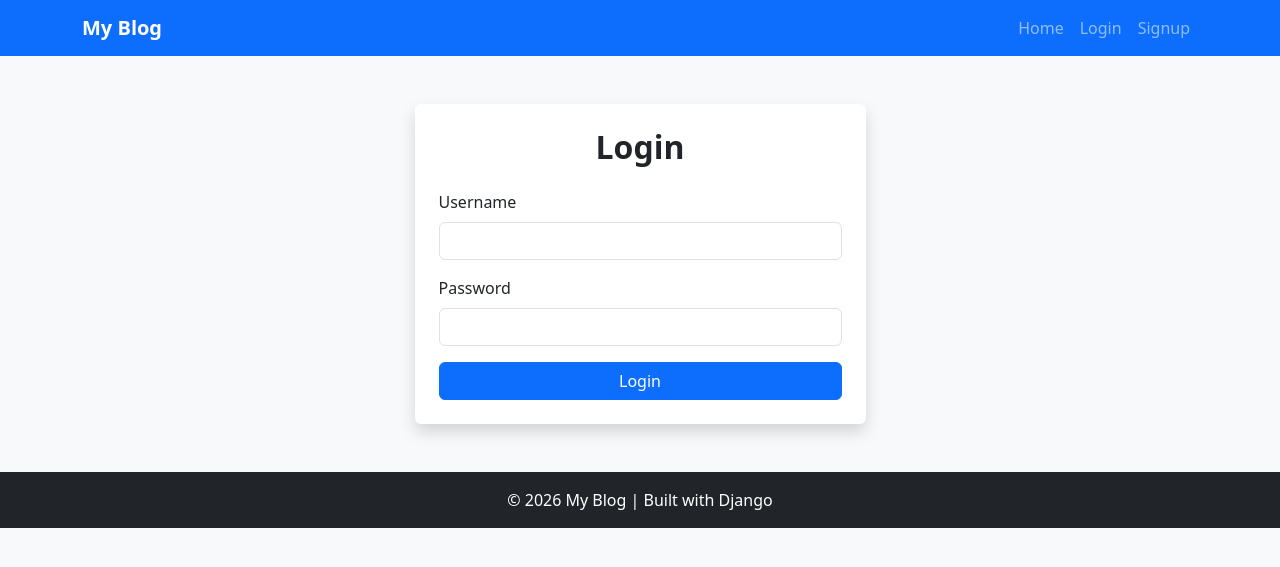
After one commit to AlexxSpring/DjangoBlogapp, a Django app: template templates/login.html in a window 1280 px wide. The commit adds this page. Shown: the top 567 px of the page. Run offline with Django 3.2, Linux system fonts and the light colour scheme; the template is opened without the code that fills it, so the values that code supplies are empty.

Commit message:
basic layout

```diff
--- a/blogapplication/urls.py
+++ b/blogapplication/urls.py
@@ -1,5 +1,6 @@
 from django.contrib import admin
 from django.urls import path, include
+from app.views import home_page, login_page
 
 from rest_framework_simplejwt.views import (
     TokenObtainPairView,
@@ -8,6 +9,8 @@ from rest_framework_simplejwt.views import (
 
 urlpatterns = [
     path('admin/', admin.site.urls),
+    path('', home_page, name='home'),
+    path('login/', login_page, name='login'),
 
     # Blog API
     path('api/', include('app.urls')),
--- a/templates/base.html
+++ b/templates/base.html
@@ -0,0 +1,54 @@
+<!DOCTYPE html>
+<html lang="en">
+<head>
+    <meta charset="UTF-8">
+    <meta name="viewport" content="width=device-width, initial-scale=1.0">
+    <title>{% block title %}My Blog{% endblock %}</title>
+
+    <!-- Bootstrap -->
+    <link href="https://cdn.jsdelivr.net/npm/bootstrap@5.3.3/dist/css/bootstrap.min.css" rel="stylesheet">
+</head>
+<body class="bg-light">
+
+<!-- Navbar -->
+<nav class="navbar navbar-expand-lg navbar-dark bg-primary">
+    <div class="container">
+        <a class="navbar-brand fw-bold" href="/">My Blog</a>
+
+        <button class="navbar-toggler" type="button" data-bs-toggle="collapse" data-bs-target="#navMenu">
+            <span class="navbar-toggler-icon"></span>
+        </button>
+
+        <div class="collapse navbar-collapse" id="navMenu">
+            <ul class="navbar-nav ms-auto">
+                <li class="nav-item">
+                    <a class="nav-link" href="/">Home</a>
+                </li>
+
+                <li class="nav-item">
+                    <a class="nav-link" href="#">Login</a>
+                </li>
+
+                <li class="nav-item">
+                    <a class="nav-link" href="#">Signup</a>
+                </li>
+            </ul>
+        </div>
+    </div>
+</nav>
+
+<!-- Main Content -->
+<div class="container my-5">
+    {% block content %}
+    {% endblock %}
+</div>
+
+<!-- Footer -->
+<footer class="bg-dark text-white text-center py-3 mt-5">
+    <p class="mb-0">© 2026 My Blog | Built with Django</p>
+</footer>
+
+<script src="https://cdn.jsdelivr.net/npm/bootstrap@5.3.3/dist/js/bootstrap.bundle.min.js"></script>
+
+</body>
+</html>
--- /dev/null
+++ b/templates/login.html
@@ -0,0 +1,43 @@
+{% extends 'base.html' %}
+
+{% block title %}Login{% endblock %}
+
+{% block content %}
+
+<div class="row justify-content-center">
+    <div class="col-md-5">
+
+        <div class="card shadow border-0">
+            <div class="card-body p-4">
+
+                <h2 class="text-center mb-4 fw-bold">Login</h2>
+
+                <form method="POST">
+                    {% csrf_token %}
+
+                    <div class="mb-3">
+                        <label class="form-label">Username</label>
+                        <input type="text" name="username" class="form-control" required>
+                    </div>
+
+                    <div class="mb-3">
+                        <label class="form-label">Password</label>
+                        <input type="password" name="password" class="form-control" required>
+                    </div>
+
+                    <button type="submit" class="btn btn-primary w-100">
+                        Login
+                    </button>
+                </form>
+
+                {% if error %}
+                <p class="text-danger mt-3 text-center">{{ error }}</p>
+                {% endif %}
+
+            </div>
+        </div>
+
+    </div>
+</div>
+
+{% endblock %}
```
Also changed, not shown: app/views.py (+32 -0 lines), templates/home.html (+38 -12 lines).
